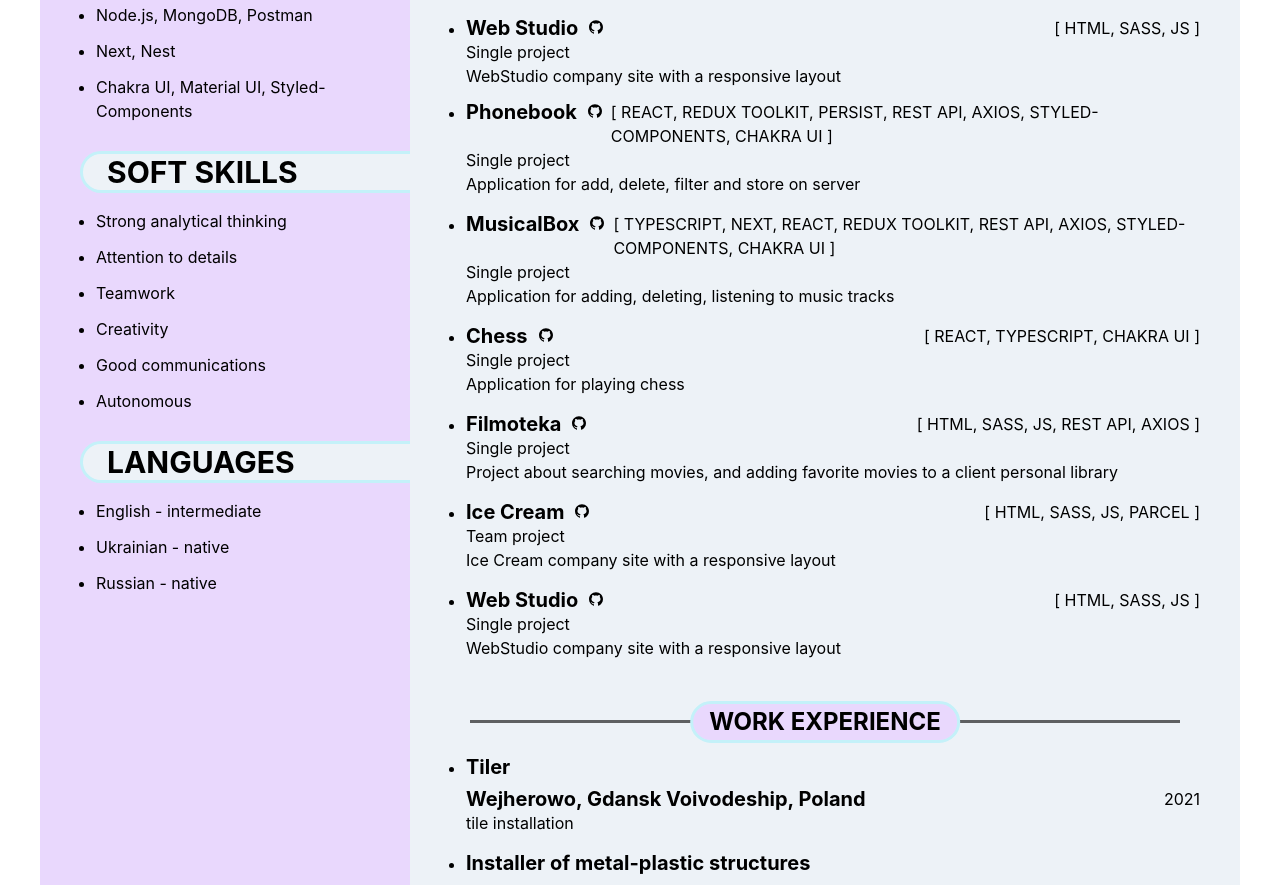
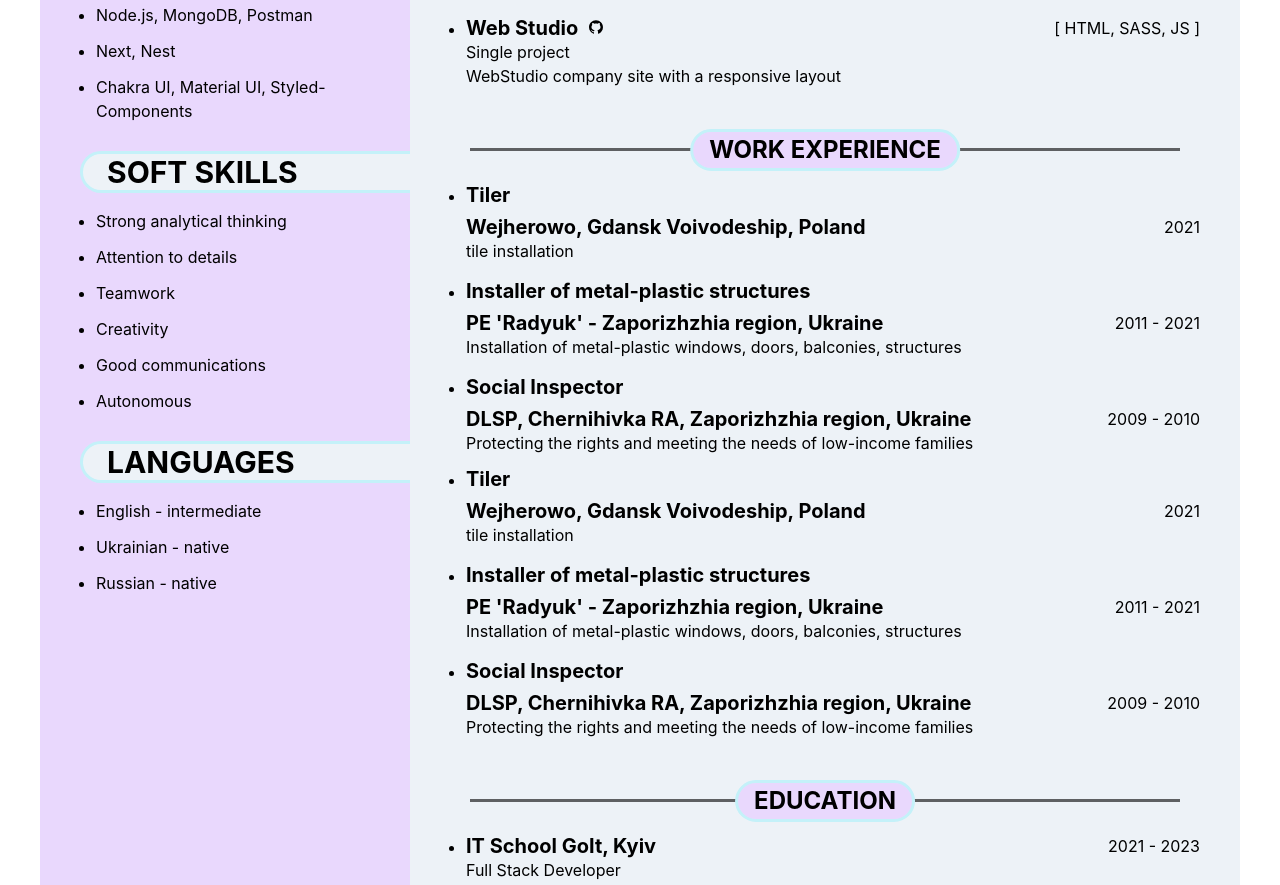
Before and after one commit to namhels/CV-Serhii-Lekhman, a React (Create React App) app: page / in a window 1280 px wide. Shown: the part 1061-1946 px from the top of the page. Built offline with nearby package versions, Linux system fonts and the light colour scheme.

Commit message:
add work section

```diff
--- a/src/components/Main.jsx
+++ b/src/components/Main.jsx
@@ -60,25 +60,6 @@ const Main = () => {
           </ListItem>
         ))}
       </UnorderedList>
-      <UnorderedList spacing={4} mt={3}>
-        {projects.map(({ href, heading, technologies, title, description }) => (
-          <ListItem>
-            <Flex justifyContent="space-between">
-              <Link href={href} isExternal>
-                <Flex alignItems="baseline">
-                  <Heading as="h3" size="md">
-                    {heading}
-                  </Heading>
-                  <ListIcon as={AiFillGithub} ml="10px" />
-                </Flex>
-              </Link>
-              <Text fontSize="md">{technologies}</Text>
-            </Flex>
-            <Text fontSize="md">{title}</Text>
-            <Text fontSize="md">{description}</Text>
-          </ListItem>
-        ))}
-      </UnorderedList>
       <Box position="relative" padding="5" mt={10}>
         <Divider borderBottomWidth="3px" borderColor="black" />
         <AbsoluteCenter
@@ -93,6 +74,22 @@ const Main = () => {
           WORK EXPERIENCE
         </AbsoluteCenter>
       </Box>
+      <UnorderedList spacing={4} mt={3}>
+        {works.map(({ position, firm, years, description }) => (
+          <ListItem>
+            <Heading as="h3" size="md">
+              {position}
+            </Heading>
+            <Flex justifyContent="space-between" mt={2}>
+              <Heading as="h4" size="md">
+                {firm}
+              </Heading>
+              <Text fontSize="md">{years}</Text>
+            </Flex>
+            <Text fontSize="md">{description}</Text>
+          </ListItem>
+        ))}
+      </UnorderedList>
       <UnorderedList spacing={4} mt={3}>
         {works.map(({ position, firm, years, description }) => (
           <ListItem>
```
